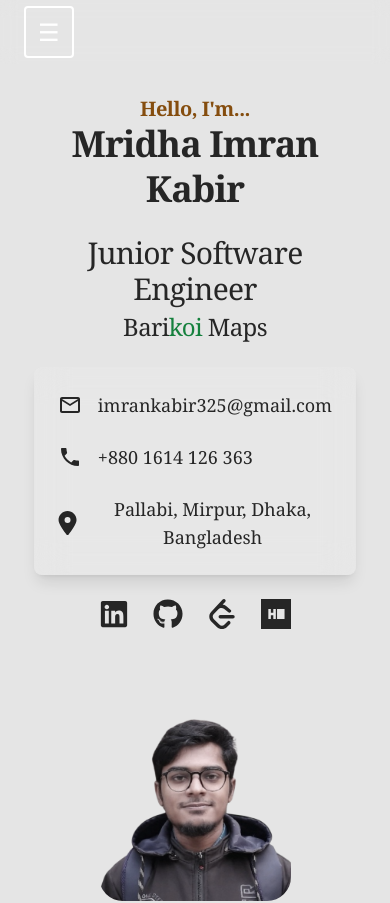
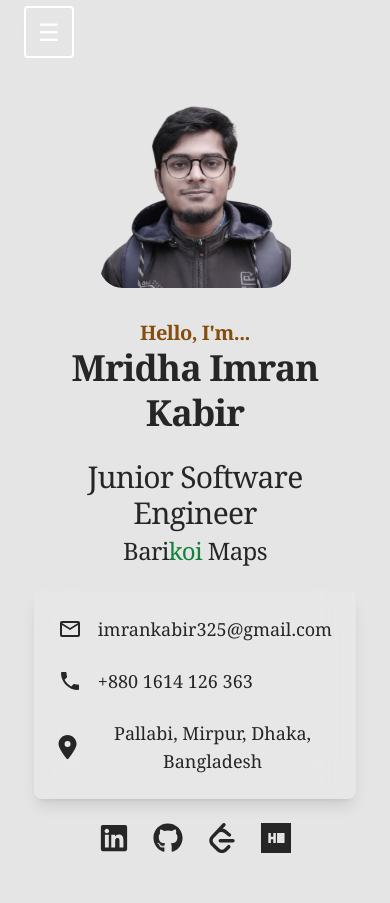
Before and after one commit to imrankabir02/portfolio, a React (Vite) app: page / in a window 390 px wide. Shown: the top 903 px of the page. Built offline with nearby package versions, Linux system fonts and the light colour scheme; a web font is replaced by a local one.

Commit message:
fix(pro): Picture position changed to top in mobile

```diff
--- a/src/Components/Hero.jsx
+++ b/src/Components/Hero.jsx
@@ -9,17 +9,23 @@ import { SiLeetcode, SiHackerrank } from "react-icons/si";
 const Hero = () => {
     return (
         <div id="contactme" className="py-12 lg:py-20">
-            <div className="pb-12 ">
+            <div className="pb-4">
                 {/* Main container */}
-                <div className="flex flex-col px-6 py-12 mx-auto lg:flex-row lg:items-center lg:justify-between max-w-7xl">
-                    {/* Left side - Text content */}
-                    <div className="flex flex-col items-center mb-8 lg:items-start lg:w-1/2 lg:mb-0">
+                <div className="flex flex-col px-6 py-12 mx-auto max-w-7xl lg:flex-row lg:items-center lg:justify-between">
+                    {/* Profile picture - Now comes first on mobile */}
+                    <div className="flex justify-center w-full mb-8 lg:order-2 lg:w-1/2 lg:justify-end lg:mb-0">
+                        <img
+                            src={profilePic}
+                            alt="Imran Kabir"
+                            className="object-cover w-48 h-48 transition-all duration-500 transform cursor-grab rounded-3xl hover:scale-105 md:w-64 md:h-64 lg:w-80 lg:h-80 xl:w-max xl:h-max grayscale-50 hover:grayscale-0"
+                        />
+                    </div>
+
+                    {/* Text content - Now comes second on mobile */}
+                    <div className="flex flex-col items-center lg:order-1 lg:items-start lg:w-1/2">
                         <p className="text-xl font-semibold leading-tight tracking-tight text-center text-yellow-800 lg:text-3xl lg:text-left lg:mt-16">
                             Hello, I'm...
                         </p>
-                        {/* <h1 className="text-4xl font-extrabold leading-tight tracking-tight text-center lg:text-6xl lg:text-left lg:mt-16">
-                            {MY_DETAILS.name}
-                        </h1> */}
                         <h1
                             className="text-4xl font-bold leading-tight tracking-tight text-center transition-transform transform lg:text-6xl lg:text-left lg:mt-16 hover:text-yellow-700 hover:scale-105"
                         >
@@ -31,10 +37,6 @@ const Hero = () => {
                                 {MY_DETAILS.title}
                             </span>
                             <br />
-                            {/* </span> */}
-
-                            {/* Company */}
-                            {/* <span className="block mt-2 text-2xl font-light tracking-tight text-center text-indigo-400 lg:text-3xl lg:text-left"> */}
 
                             <a href={MY_DETAILS.companyLink} target="_blank" rel="noopener noreferrer" className="text-2xl font-light tracking-tight text-center hover:text-yellow-700 lg:text-4xl lg:text-left">
                                 {MY_DETAILS.company.split("koi").map((part, idx) => (
@@ -83,7 +85,6 @@ const Hero = () => {
                             </div>
                         </p>
 
-
                         {/* Social Links */}
                         <div className="flex items-center gap-6 text-3xl">
                             <a href="https://www.linkedin.com/in/imrankabir02" target="_blank" rel="noopener noreferrer" className="transition-all duration-100 transform hover:text-sky-500 hover:scale-110">
@@ -100,15 +101,6 @@ const Hero = () => {
                             </a>
                         </div>
                     </div>
-
-                    {/* Right side - Profile picture */}
-                    <div className="flex justify-center w-full pt-12 lg:w-1/2 lg:justify-end">
-                        <img
-                            src={profilePic}
-                            alt="Imran Kabir"
-                            className="object-cover w-48 h-48 transition-all duration-500 transform cursor-grab rounded-3xl hover:scale-105 md:w-64 md:h-64 lg:w-80 lg:h-80 xl:w-max xl:h-max grayscale-50 hover:grayscale-0"
-                        />
-                    </div>
                 </div>
             </div>
         </div>
```
